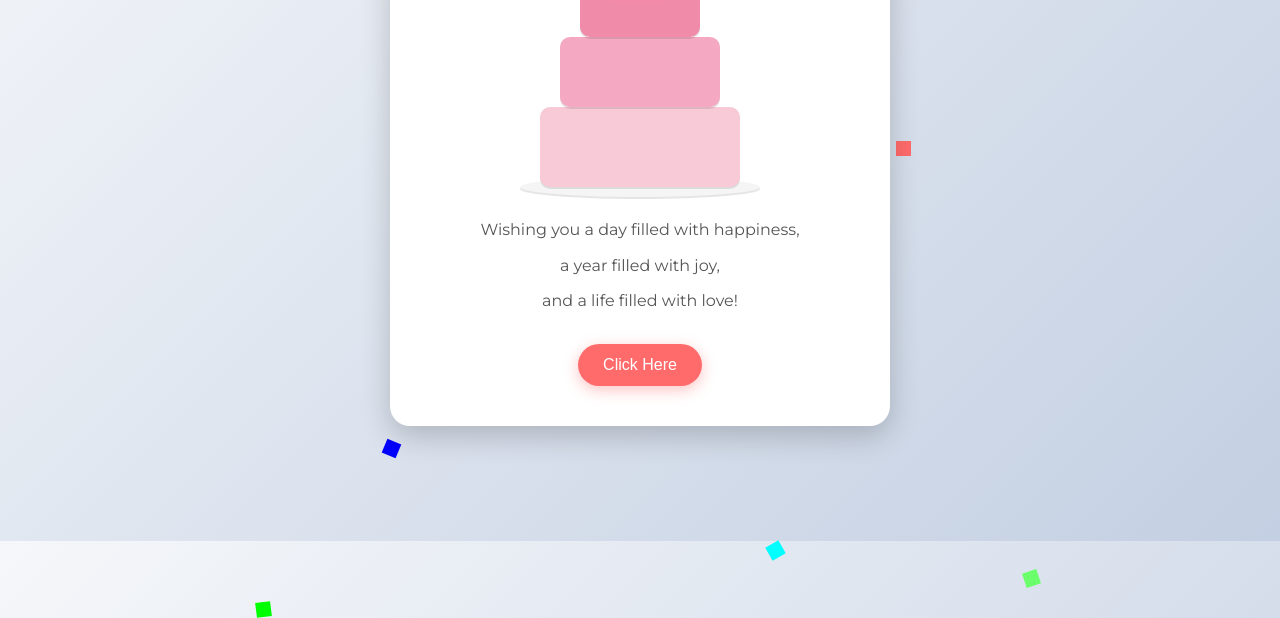
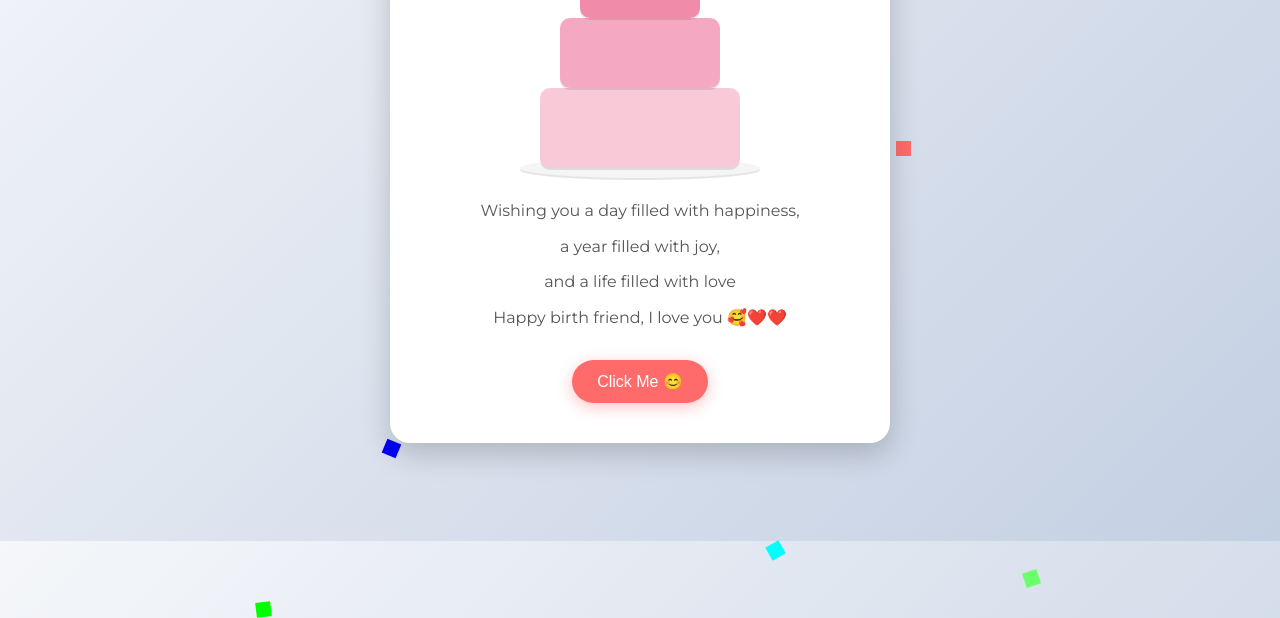
Before and after one commit to ThembelihleQueeneth/Nelly, a plain HTML site: page index.html in a window 1280 px wide. Shown: the part 259-877 px from the top of the page. Drawn offline with nearby package versions, Linux system fonts and the light colour scheme.

Commit message:
second commit

```diff
--- a/index.html
+++ b/index.html
@@ -471,9 +471,10 @@
             <div class="message">
                 <p>Wishing you a day filled with happiness,</p>
                 <p>a year filled with joy,</p>
-                <p>and a life filled with love!</p>
+                <p>and a life filled with love</p>
+                <p>Happy birth friend, I love you 🥰❤️❤️</p>
             </div>
-            <button id="surpriseBtn" class="surprise-btn">Click Here</button>
+            <button id="surpriseBtn" class="surprise-btn">Click Me 😊 </button>
         </div>
     </div>
 
```
